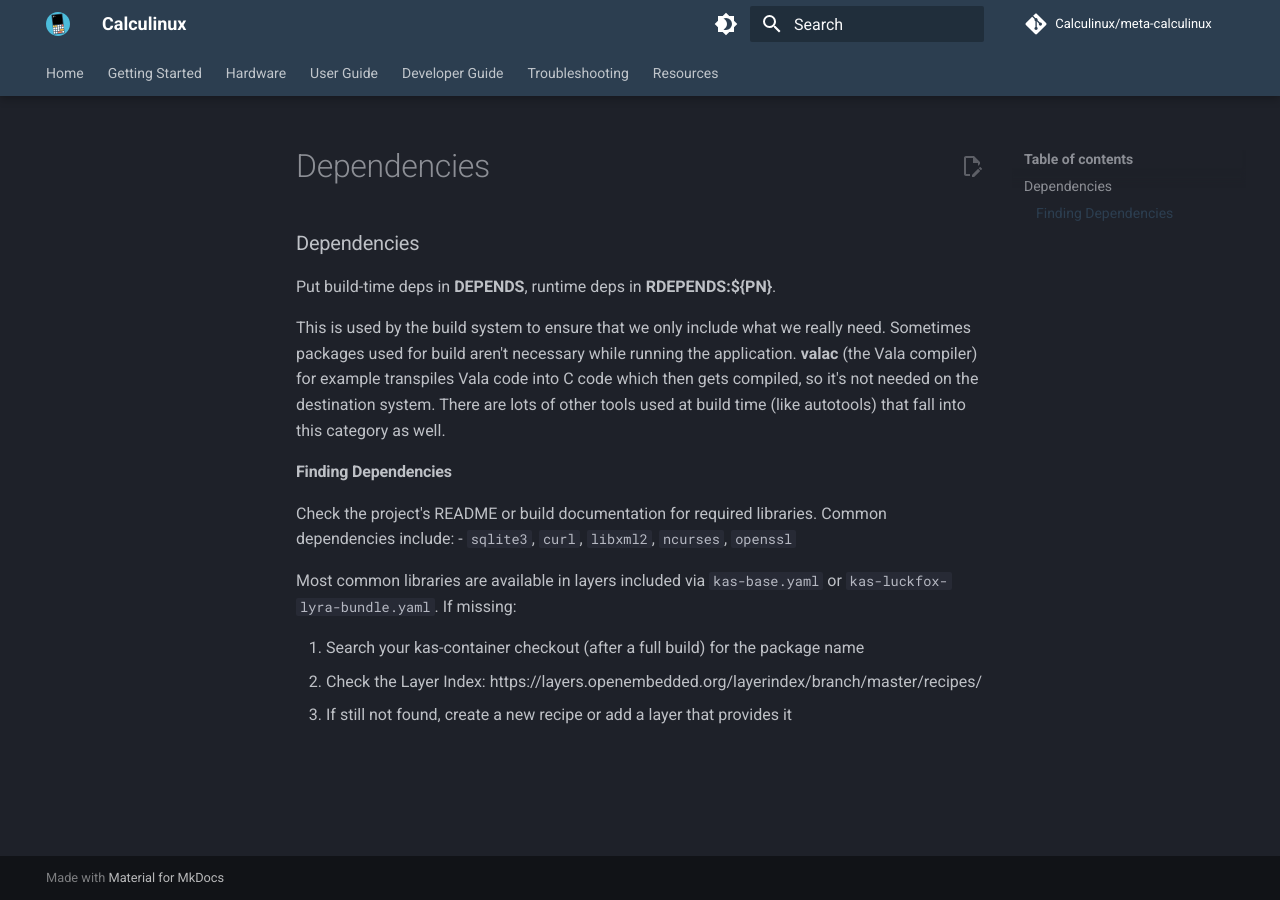
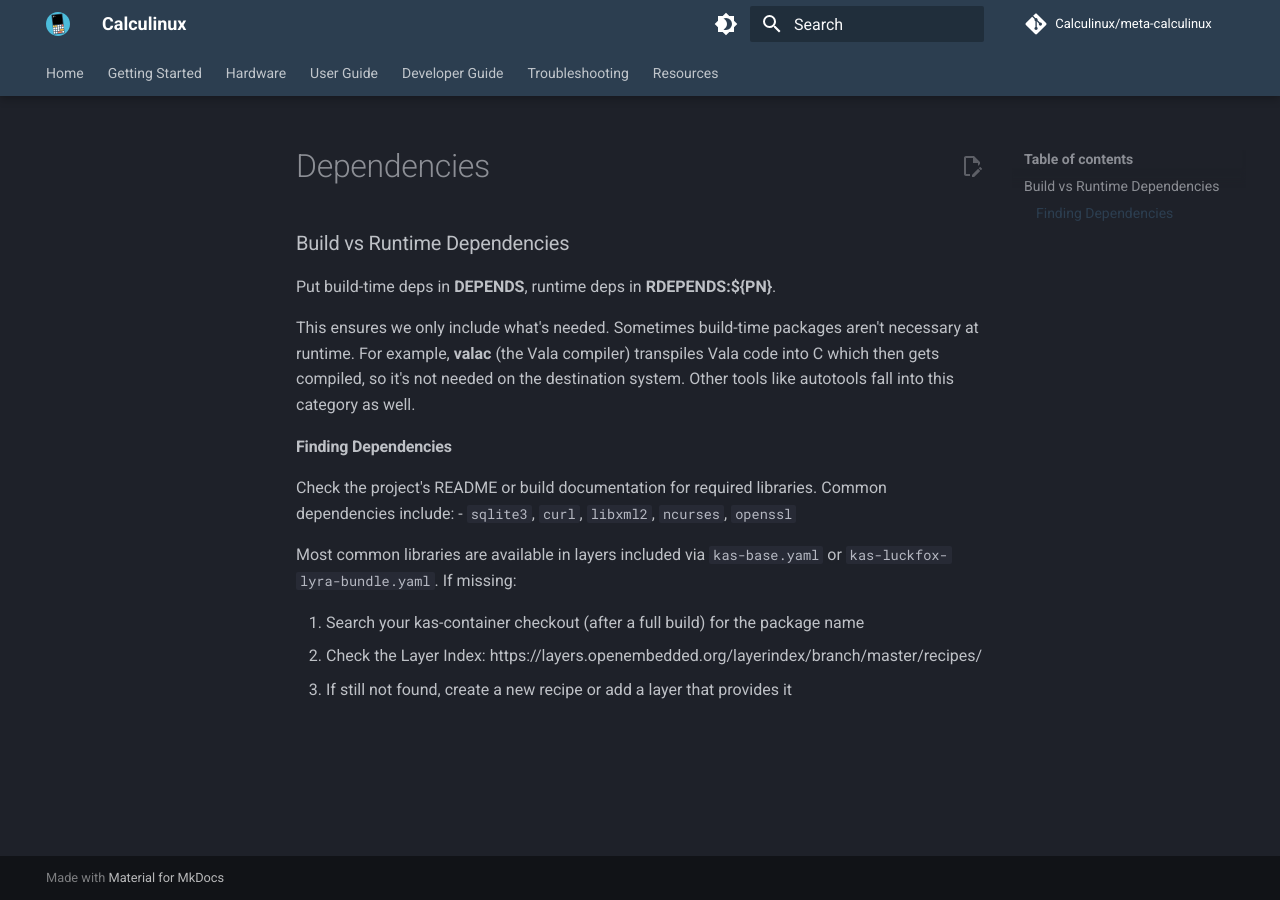
Before and after one commit to Calculinux/docs, an MkDocs documentation site: the page built from docs/developer/adding-packages/_snippets/dependencies.md, in a window 1280 px wide. Built offline with MkDocs 1.6.1 and Material for MkDocs 9.7.7, drawn with Linux system fonts in a browser that asks for light colours; comment, search, counter and statistics services are not loaded.

```diff
--- a/docs/developer/adding-packages/_snippets/dependencies.md
+++ b/docs/developer/adding-packages/_snippets/dependencies.md
@@ -1,8 +1,14 @@
-### Dependencies
+# Dependencies
+
+### Build vs Runtime Dependencies
 
 Put build-time deps in **DEPENDS**, runtime deps in **RDEPENDS:${PN}**.
 
-This is used by the build system to ensure that we only include what we really need. Sometimes packages used for build aren't necessary while running the application. **valac** (the Vala compiler) for example transpiles Vala code into C code which then gets compiled, so it's not needed on the destination system. There are lots of other tools used at build time (like autotools) that fall into this category as well.
+This ensures we only include what's needed. Sometimes build-time packages
+aren't necessary at runtime. For example, **valac** (the Vala compiler)
+transpiles Vala code into C which then gets compiled, so it's not needed
+on the destination system. Other tools like autotools fall into this
+category as well.
 
 #### Finding Dependencies
 
```
Also changed, not shown: docs/developer/adding-packages/_snippets/licensing-workflow.md (+2 -0 lines), docs/developer/adding-packages/_snippets/sd-card-install.md (+3 -2 lines), docs/developer/adding-packages/rust-example.md (+8 -3 lines), 1 other file.
